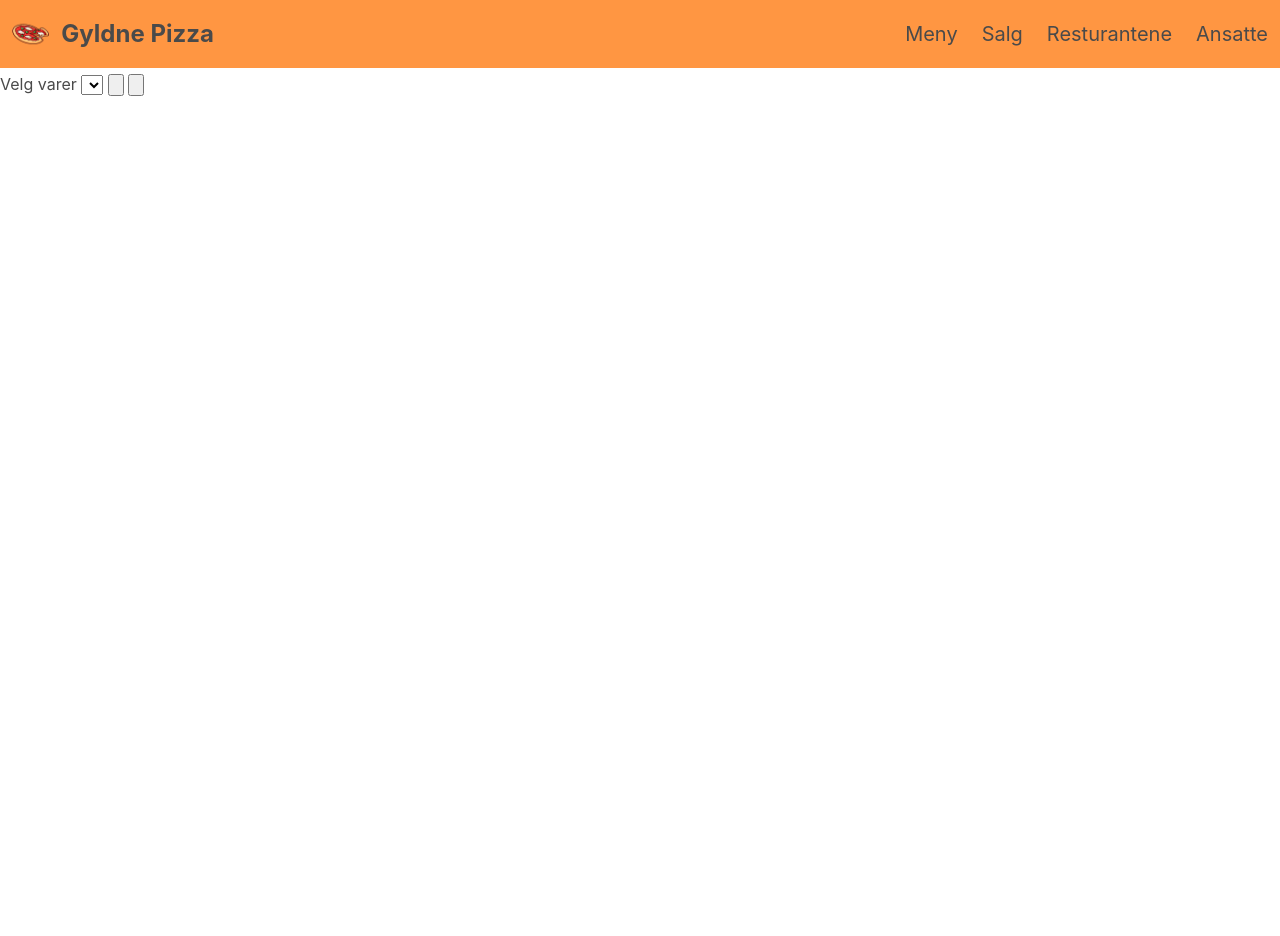
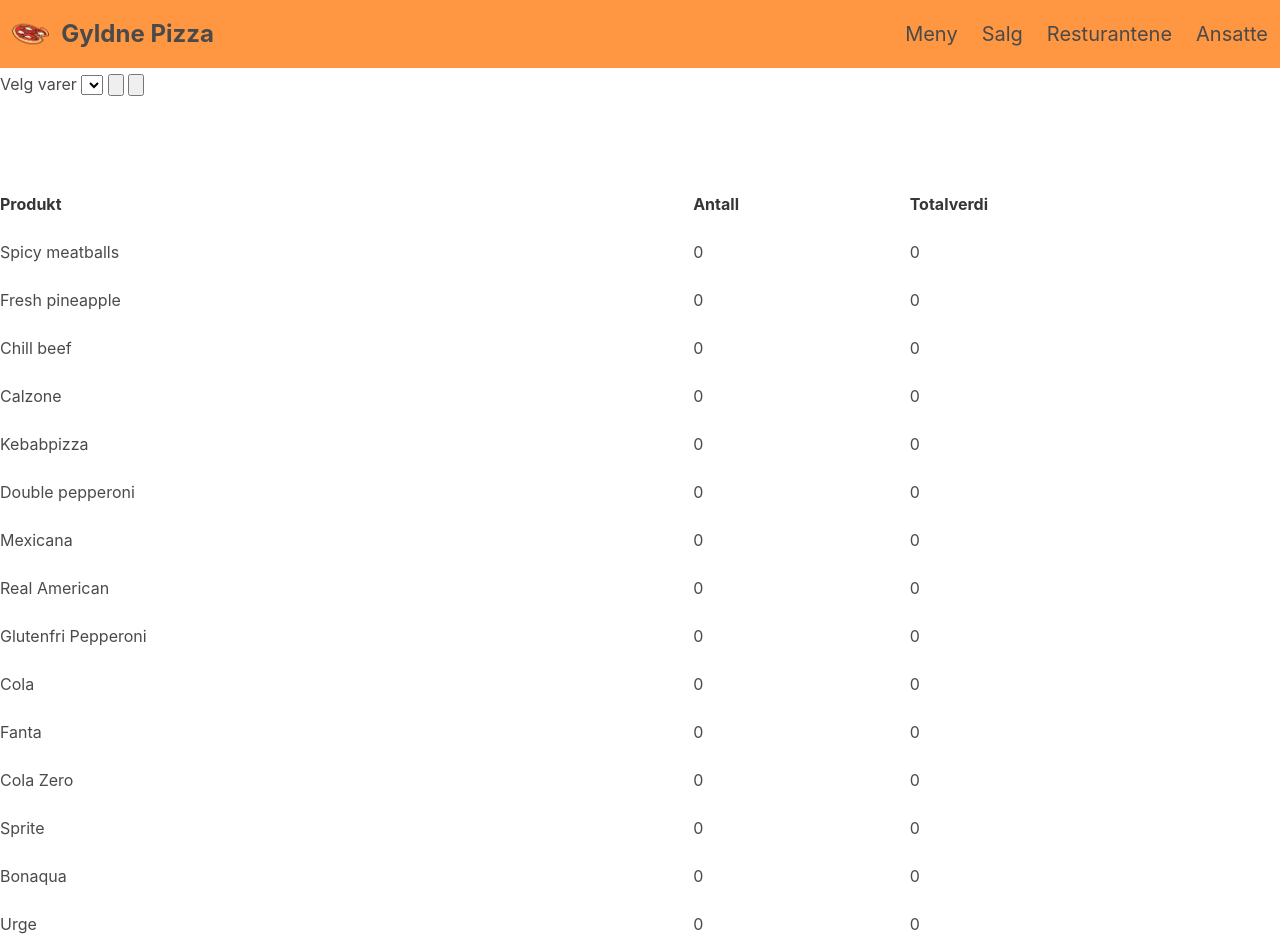
Before and after one commit to MarcusKri/Web_project, a plain HTML site: page salg.html in a window 1280 px wide. Both pictures are taken after a click on the button 136 px from the left and 85 px from the top of the page. Before the commit the page ends 800 px from the top, so only its background shows below. Drawn offline with nearby package versions, Linux system fonts and the light colour scheme.

Commit message:
salgsoversikt

```diff
--- a/salg.html
+++ b/salg.html
@@ -62,6 +62,14 @@
     </section>
     <!--Marcus ferdig-->
 
+    <table style="width:100%" id="salgsOversikt">
+        <tr>
+          <th>Produkt</th>
+          <th>Antall</th>
+          <th>Totalverdi</th>
+        </tr>
+      </table>
+
 
 
 
@@ -75,40 +83,104 @@
         navMenu.classList.toggle('is-active');
     });
     var menyLite = ["Spicy meatballs","Fresh pineapple","Chill beef"]
-    var meny = [
+    const products = [
         {
             vare: "Spicy meatballs",
-                pris: 849
+            pris: 179,
+            kategori: "Pizza",
+            bilde: "pizza.jpg"
         },
         {
             vare: "Fresh pineapple",
-                pris: 299
+            pris: 199,
+            kategori: "Pizza",
+            bilde: "pizza6.jpg"
         },
         {
             vare: "Chill beef",
-                pris: 1099
+            pris: 259,
+            kategori: "Pizza",
+            bilde: "pizza1.jpg"
         },
         {
             vare: "Calzone",
-                pris: 799
+            pris: 129,
+            kategori: "Calzone",
+            bilde: "calzone.jpg"
         },
         {
             vare: "Kebabpizza",
-                pris: 899
+            pris: 279,
+            kategori: "Pizza",
+            bilde: "pizza2.jpg"
         },
         {
             vare: "Double pepperoni",
-                pris: 699
+            pris: 199,
+            kategori: "Pizza",
+            bilde: "pizza3.jpg"
         },
         {
             vare: "Mexicana",
-                pris: 999
+            pris: 239,
+            kategori: "Pizza",
+            bilde: "pizza4.jpg"
+        },
+        {
+            vare: "Real American",
+            pris: 309,
+            kategori: "Pizza",
+            bilde: "pizza5.jpg"
+        },
+        {
+            vare: "Glutenfri Pepperoni",
+            pris: 249,
+            kategori: "Pizza",
+            bilde: "pizza7.jpg"
+        },
+
+        {
+            vare: "Cola",
+            pris: 40,
+            kategori: "brus",
+            bilde: "cola.jpg"
+        },
+        {
+            vare: "Fanta",
+            pris: 40,
+            kategori: "brus",
+            bilde: "fanta.jpg"
+        },
+        {
+            vare: "Cola Zero",
+            pris: 40,
+            kategori: "brus",
+            bilde: "colazero.jpg"
+        },
+        {
+            vare: "Sprite",
+            pris: 40,
+            kategori: "brus",
+            bilde: "sprite.jpg"
+        },
+        {
+            vare: "Bonaqua",
+            pris: 35,
+            kategori: "brus",
+            bilde: "bonaqua.jpg"
+        },
+        {
+            vare: "Urge",
+            pris: 40,
+            kategori: "brus",
+            bilde: "urge.jpg"
         }
-        ]
+    ];
         var j = 0
         function printReceipt(){
             var storedNames = JSON.parse(localStorage.getItem("varer"));
             console.log(storedNames);
+            console.log(products[8].vare)
             var total = 0;
 
             j = j+1;
@@ -130,6 +202,9 @@
             document.getElementById(j).innerHTML+= "<strong>"+`Subtotal: ` + total + "</strong><br><br><br><br><br>"
         };
 
+        var totalTotal = 0;
+        var alleSalg = [];
+
 
 
         function allStorage() {
@@ -138,17 +213,38 @@
 
 
             for (let d = 0; d < localStorage.length; d++) {
+                j = j+1;
+                if(j == 6){
+                    j=1
+                };
+
+                var total = 0;
                 var receipt = JSON.parse(localStorage.getItem(d));
                 for (let t = 0; t < receipt.length; t++) {
-                    console.log(receipt[t])
-                    document.getElementById(1).innerHTML+= "<p>"+ meny[receipt[t]].vare + `: `+ meny[receipt[t]].pris + "</p><br>";
 
-                }
-                var f = meny.indexOf(receipt[d]);
+                    total = total + products[receipt[t]].pris;
+                    totalTotal = totalTotal + products[receipt[t]].pris;;
+
+                    alleSalg.push(products[receipt[t]].vare);
+                    //console.log(alleSalg);
+                    document.getElementById(j).innerHTML+= "<p>"+ products[receipt[t]].vare + `: `+ products[receipt[t]].pris + "</p><br>";
+
+                };
+
+
+                document.getElementById(j).innerHTML+= "<strong>"+`Subtotal: ` + total + "</strong><br><br><br><br><br>"
+                var f = products.indexOf(receipt[d]);
                // console.log(receipt);
 
 
-            }
+            };
+
+            for (let x = 0; x < products.length; x++) {
+                console.log("hva skjer"+alleSalg)
+
+                    document.getElementById("salgsOversikt").innerHTML+= "<br><tr><td>"+ products[x].vare+"</td><td>" + getOccurrence(alleSalg, products[x].vare) + "</td><td>" + getOccurrence(alleSalg, products[x].vare)*products[x].pris + "</td>"
+
+                };
 
 
 
@@ -157,6 +253,13 @@
 
         };
 
+
+        function getOccurrence(array, value) {
+            var count = 0;
+            array.forEach((v) => (v === value && count++));
+            return count;
+        };
+
     </script>
 </body>
 </html>
```
Also changed, not shown: meny.html (+16 -1 lines). Lines whose indentation alone changed are shown as unchanged.
